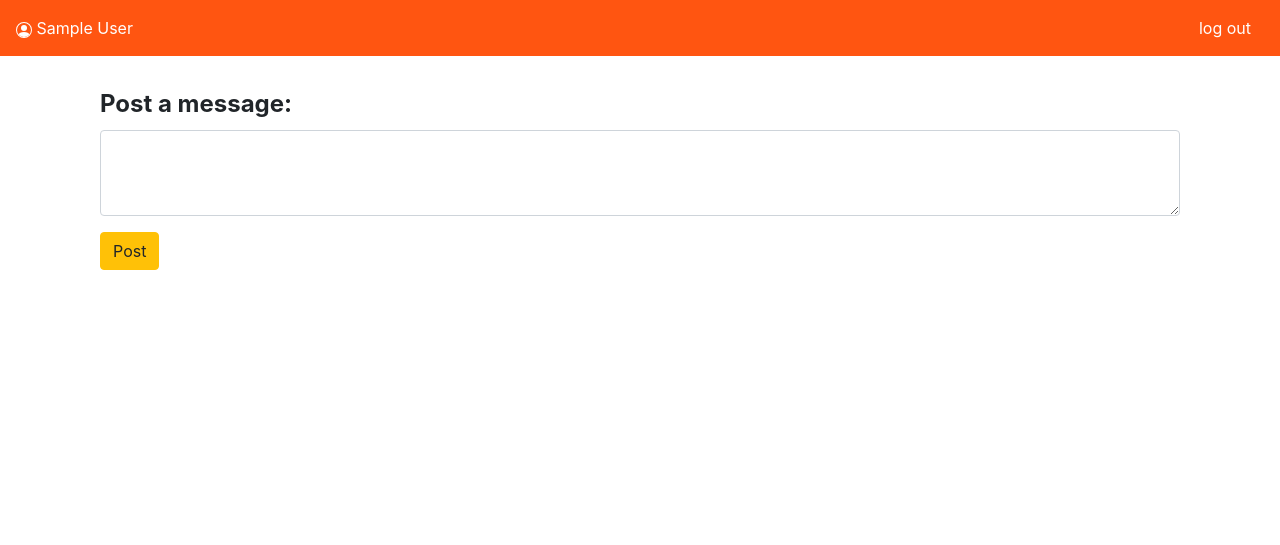
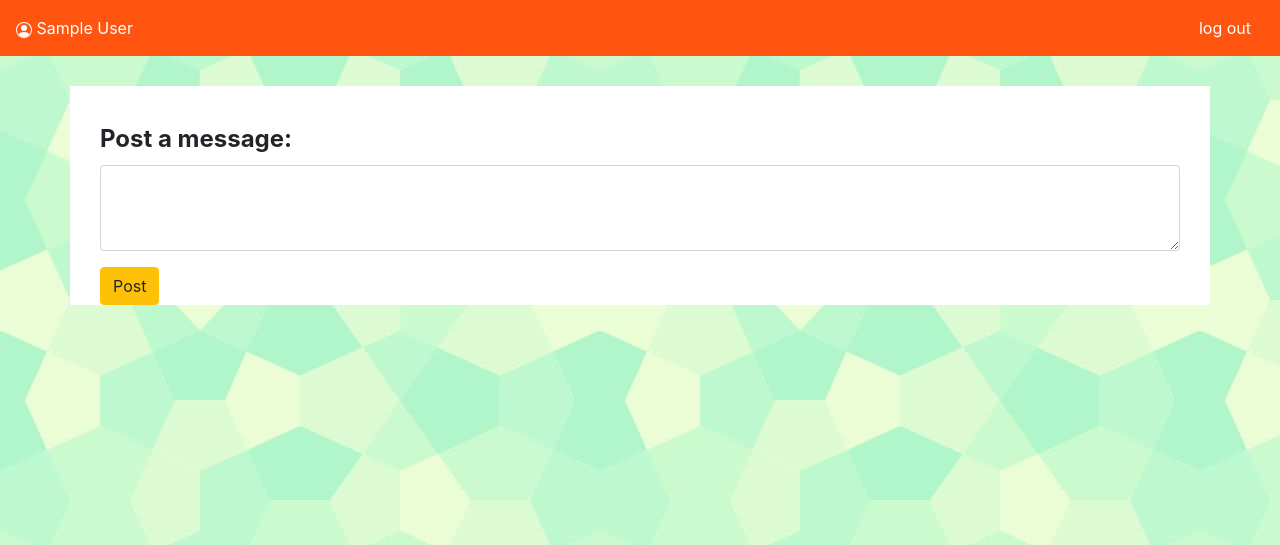
Before and after one commit to kellikells/Message-Forum, a Flask app: page /getMessages in a window 1280 px wide. Shown: the top 545 px of the page. Run offline with Flask 2, Linux system fonts and the light colour scheme; the visitor is signed in with stand-in values (Sample User, id 1); data that the repository does not hold is empty; some libraries are stand-ins or nearby versions; some web fonts are replaced.

Commit message:
added background styling

```diff
--- a/templates/messages.html
+++ b/templates/messages.html
@@ -19,10 +19,10 @@
     <script src="https://cdnjs.cloudflare.com/ajax/libs/jquery/3.2.1/jquery.min.js"></script>
 </head>
 
-<body>
+<body style="background-image: url('../static/background.jpg')">
 
     <!-- ================= NAV ======================== -->
-    <nav id="navbar" class="navbar navbar-dark" style="background-color:#f51; margin-bottom: 30px;">
+    <nav id="navbar" class="navbar navbar-dark" style="background-color:#f51;">
         <span class="navbar-text justify-content-left" style="color: white;">
             <svg width="1em" height="1em" viewBox="0 0 16 16" class="bi bi-person-circle" fill="currentColor"
                 xmlns="http://www.w3.org/2000/svg">
@@ -40,7 +40,7 @@
     </nav>
 
 
-    <div class="container">
+    <div class="container" style="background-color:white; margin-top: 30px; padding-top: 5px;">
 
         <!-- FORM : CREATE A MESSAGE  -->
         <!-- =============================================== -->
```
Also changed, not shown: static/background.jpg (added).
